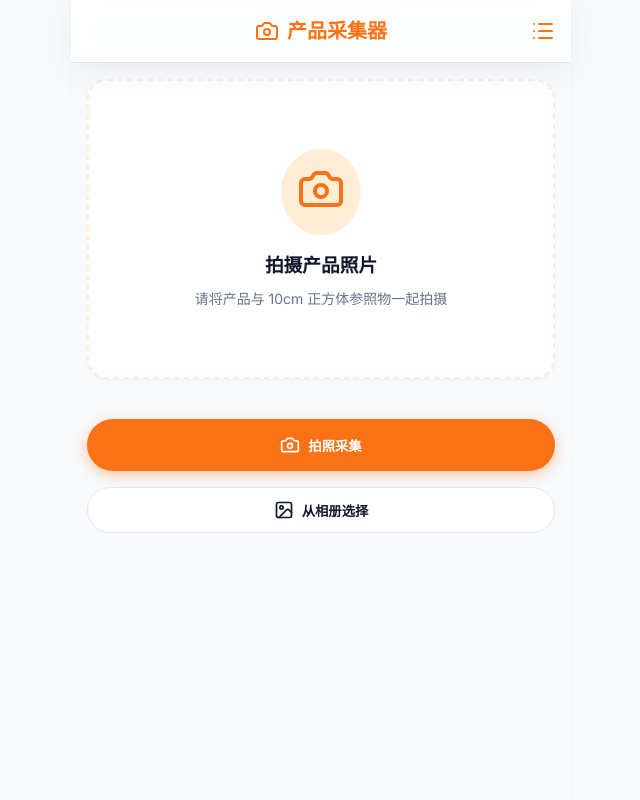
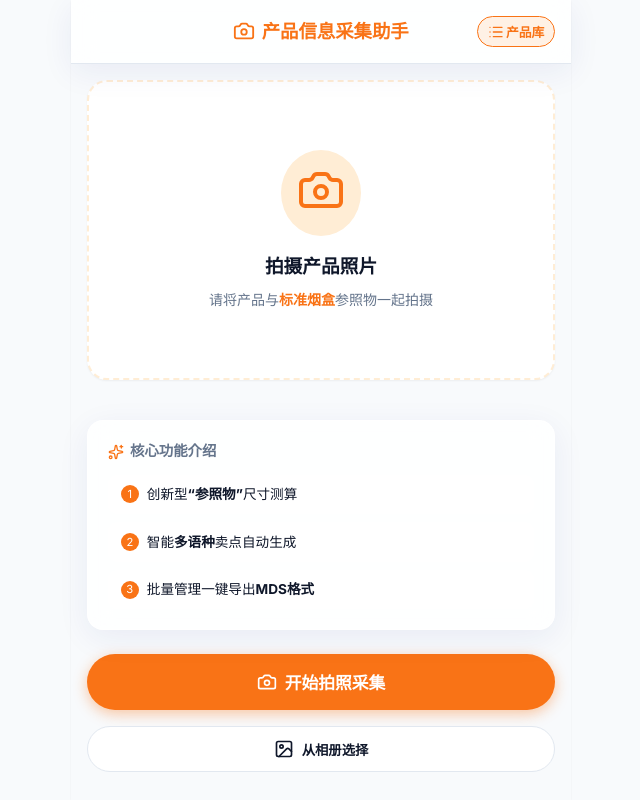
Before and after one commit to haojie10/Product-Data-Collector, a React (Vite) app in the folder frontend/: page / in a window 1280 px wide. Shown: the whole page, without its empty margins (319-959 px from the left). Built offline with nearby package versions, Linux system fonts and the light colour scheme; no server answers.

Commit message:
feat: update homepage and fix preview page module issue

```diff
--- a/frontend/src/App.tsx
+++ b/frontend/src/App.tsx
@@ -1,37 +1,77 @@
-import { BrowserRouter, Routes, Route, useNavigate } from 'react-router-dom';
+import { BrowserRouter, Routes, Route, useNavigate, useLocation } from 'react-router-dom';
 import { Camera, ArrowLeft, List } from 'lucide-react';
 import CapturePage from './pages/CapturePage';
-import PreviewPage from './pages/PreviewPage';
+import ProductPreviewPage from './pages/ProductPreviewPage';
 import ProductListPage from './pages/ProductListPage';
 
 function Header() {
   const navigate = useNavigate();
+  const location = useLocation();
+  const isHome = location.pathname === '/';
+  const isList = location.pathname === '/list';
+
   return (
     <header className="glass-panel" style={{
       position: 'sticky',
       top: 0,
       zIndex: 50,
-      padding: '1rem',
+      padding: '0.75rem 1rem',
       display: 'flex',
       alignItems: 'center',
+      justifyContent: 'space-between',
       borderBottom: '1px solid var(--color-border)',
-      borderTop: 'none', borderLeft: 'none', borderRight: 'none'
+      borderTop: 'none', borderLeft: 'none', borderRight: 'none',
+      minHeight: '64px'
     }}>
-      <div style={{ flex: 1 }}>
-        {window.location.pathname !== '/' && (
-          <button onClick={() => navigate(-1)} style={{ background: 'transparent', border: 'none', cursor: 'pointer', display: 'flex', alignItems: 'center', color: 'var(--color-text-secondary)' }}>
+      {/* 左侧区域：固定宽度确保居中 */}
+      <div style={{ width: '80px', display: 'flex', alignItems: 'center' }}>
+        {!isHome && (
+          <button
+            onClick={() => navigate(-1)}
+            style={{
+              background: 'transparent',
+              border: 'none',
+              cursor: 'pointer',
+              display: 'flex',
+              alignItems: 'center',
+              color: 'var(--color-text-secondary)',
+              padding: '4px'
+            }}
+          >
             <ArrowLeft size={24} />
           </button>
         )}
       </div>
-      <div style={{ display: 'flex', alignItems: 'center', gap: '0.5rem', flex: 2, justifyContent: 'center' }}>
-        <Camera color="var(--color-primary)" size={24} />
-        <h1 style={{ fontSize: '1.25rem', margin: 0, color: 'var(--color-primary)' }}>产品采集器</h1>
+
+      {/* 中间标题区域 */}
+      <div style={{ display: 'flex', alignItems: 'center', gap: '0.4rem', justifyContent: 'center', flex: 1 }}>
+        <Camera color="var(--color-primary)" size={22} />
+        <h1 style={{ fontSize: '1.15rem', margin: 0, color: 'var(--color-primary)', fontWeight: 700, whiteSpace: 'nowrap' }}>
+          产品信息采集助手
+        </h1>
       </div>
-      <div style={{ flex: 1, display: 'flex', justifyContent: 'flex-end' }}>
-        {window.location.pathname !== '/list' && (
-          <button onClick={() => navigate('/list')} style={{ background: 'transparent', border: 'none', cursor: 'pointer', display: 'flex', alignItems: 'center', color: 'var(--color-primary)' }}>
-            <List size={24} />
+
+      {/* 右侧区域：固定宽度确保居中 */}
+      <div style={{ width: '80px', display: 'flex', justifyContent: 'flex-end' }}>
+        {!isList && (
+          <button
+            onClick={() => navigate('/list')}
+            style={{
+              background: 'rgba(255, 120, 0, 0.1)',
+              border: '1px solid var(--color-primary)',
+              borderRadius: '20px',
+              padding: '0.3rem 0.6rem',
+              cursor: 'pointer',
+              display: 'flex',
+              alignItems: 'center',
+              gap: '2px',
+              color: 'var(--color-primary)',
+              fontSize: '0.8rem',
+              whiteSpace: 'nowrap'
+            }}
+          >
+            <List size={16} />
+            <span style={{ fontWeight: 600 }}>产品库</span>
           </button>
         )}
       </div>
@@ -46,7 +86,7 @@ function AppContent() {
       <main style={{ padding: '1rem', flex: 1, display: 'flex', flexDirection: 'column' }}>
         <Routes>
           <Route path="/" element={<CapturePage />} />
-          <Route path="/preview" element={<PreviewPage />} />
+          <Route path="/preview" element={<ProductPreviewPage />} />
           <Route path="/list" element={<ProductListPage />} />
         </Routes>
       </main>
--- a/frontend/src/pages/CapturePage.tsx
+++ b/frontend/src/pages/CapturePage.tsx
@@ -54,7 +54,7 @@ export default function CapturePage() {
             </div>
             <div>
               <h3 style={{ marginBottom: '0.5rem', color: 'var(--color-text-primary)' }}>拍摄产品照片</h3>
-              <p style={{ fontSize: '0.875rem' }}>请将产品与 10cm 正方体参照物一起拍摄</p>
+              <p style={{ fontSize: '0.875rem' }}>请将产品与<strong style={{ color: 'var(--color-primary)' }}>标准烟盒</strong>参照物一起拍摄</p>
             </div>
           </div>
         )}
@@ -69,12 +69,36 @@ export default function CapturePage() {
         style={{ display: 'none' }}
       />
 
+      {/* 功能介绍模块 */}
+      {!imagePreview && (
+        <div className="glass-panel" style={{ padding: '1.25rem', borderRadius: '16px', display: 'flex', flexDirection: 'column', gap: '0.75rem' }}>
+          <h4 style={{ margin: 0, fontSize: '0.9rem', color: 'var(--color-text-secondary)', display: 'flex', alignItems: 'center', gap: '6px' }}>
+            <Sparkles size={16} color="var(--color-primary)" />
+            核心功能介绍
+          </h4>
+          <div style={{ display: 'grid', gap: '0.5rem' }}>
+            <div style={{ background: 'rgba(255,255,255,0.5)', padding: '0.6rem 0.8rem', borderRadius: '10px', fontSize: '0.85rem', display: 'flex', alignItems: 'center', gap: '8px' }}>
+              <span style={{ background: 'var(--color-primary)', color: 'white', width: '18px', height: '18px', borderRadius: '50%', display: 'flex', alignItems: 'center', justifyContent: 'center', fontSize: '0.7rem' }}>1</span>
+              <span>创新型<strong>“参照物”</strong>尺寸测算</span>
+            </div>
+            <div style={{ background: 'rgba(255,255,255,0.5)', padding: '0.6rem 0.8rem', borderRadius: '10px', fontSize: '0.85rem', display: 'flex', alignItems: 'center', gap: '8px' }}>
+              <span style={{ background: 'var(--color-primary)', color: 'white', width: '18px', height: '18px', borderRadius: '50%', display: 'flex', alignItems: 'center', justifyContent: 'center', fontSize: '0.7rem' }}>2</span>
+              <span>智能<strong>多语种</strong>卖点自动生成</span>
+            </div>
+            <div style={{ background: 'rgba(255,255,255,0.5)', padding: '0.6rem 0.8rem', borderRadius: '10px', fontSize: '0.85rem', display: 'flex', alignItems: 'center', gap: '8px' }}>
+              <span style={{ background: 'var(--color-primary)', color: 'white', width: '18px', height: '18px', borderRadius: '50%', display: 'flex', alignItems: 'center', justifyContent: 'center', fontSize: '0.7rem' }}>3</span>
+              <span>批量管理一键导出<strong>MDS格式</strong></span>
+            </div>
+          </div>
+        </div>
+      )}
+
       <div style={{ display: 'flex', gap: '1rem', flexDirection: 'column' }}>
         {!imagePreview ? (
           <>
-            <button className="btn btn-primary" onClick={() => fileInputRef.current?.click()} style={{ width: '100%', padding: '1rem' }}>
+            <button className="btn btn-primary" onClick={() => fileInputRef.current?.click()} style={{ width: '100%', padding: '1rem', fontSize: '1.05rem' }}>
               <Camera size={20} />
-              拍照采集
+              开始拍照采集
             </button>
             <button className="btn btn-secondary" onClick={() => {
               if (fileInputRef.current) {
--- a/frontend/src/pages/PreviewPage.tsx
+++ b/frontend/src/pages/ProductPreviewPage.tsx
@@ -5,7 +5,7 @@ import { analyzeProductImage } from '../services/aiService';
 import { supabaseMock } from '../lib/supabase';
 import type { ProductData } from '../types/product';
 
-export default function PreviewPage() {
+function PreviewPage() {
   const location = useLocation();
   const navigate = useNavigate();
   const state = location.state as { imageBase64: string, imagePreview: string };
@@ -173,3 +173,5 @@ export default function PreviewPage() {
     </div>
   );
 }
+
+export default PreviewPage;
```
